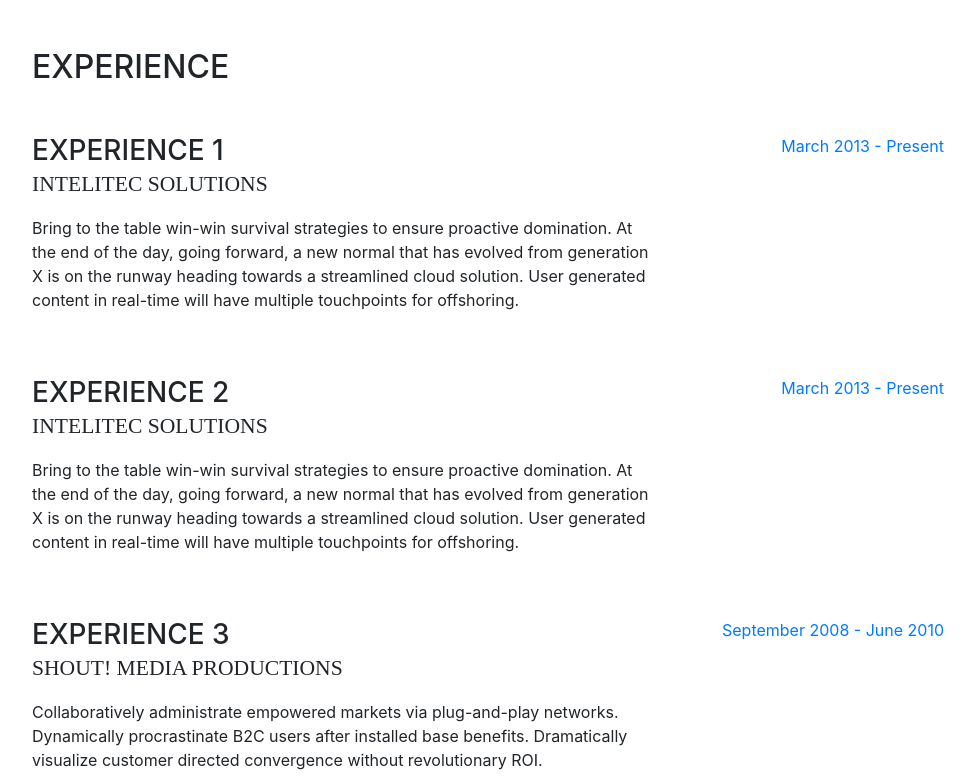
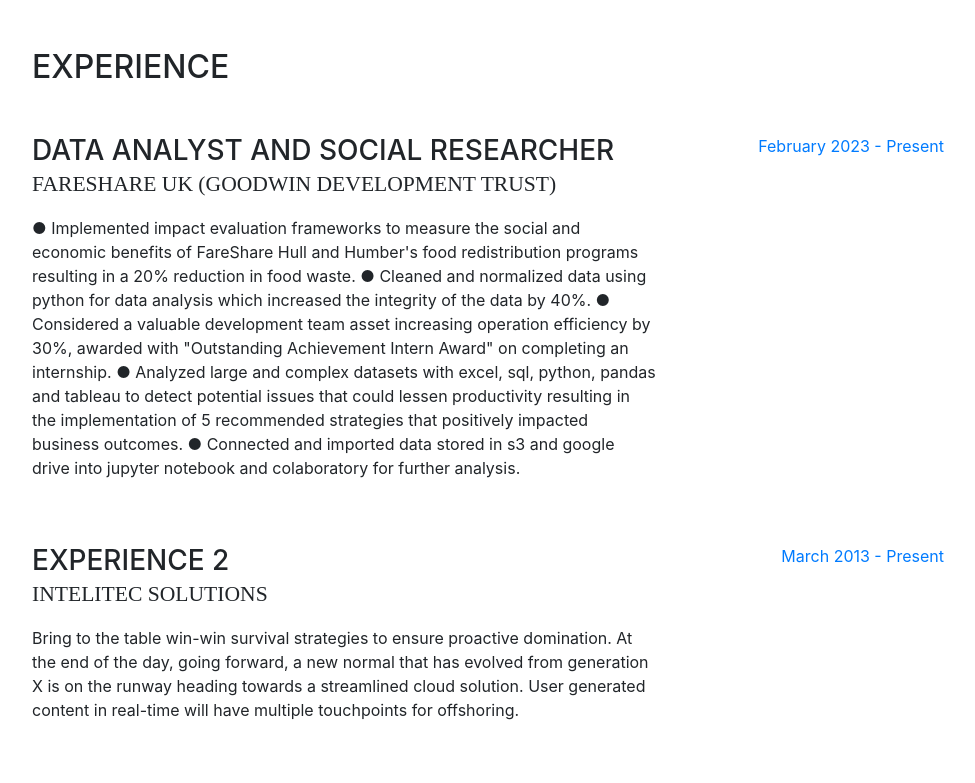
Before and after one commit to oyinkanchekwas/oyinkanchekwas, a website with bundled scripts: page index.html in a window 1280 px wide. Shown: the part 800-1583 px from the top of the page, without its empty margins (288-1263 px from the left). Built offline with nearby package versions, Linux system fonts and the light colour scheme; a web font is replaced by a local one.

Commit message:
updated experience 1
added job description

```diff
--- a/index.html
+++ b/index.html
@@ -111,15 +111,17 @@
 
         <div class="resume-item d-flex flex-column flex-md-row mb-5">
           <div class="resume-content mr-auto">
-            <h3 class="mb-0">Experience 1</h3>
-            <div class="subheading mb-3">Intelitec Solutions</div>
-            <p>Bring to the table win-win survival strategies to ensure proactive domination. At the end of the day,
-              going forward, a new normal that has evolved from generation X is on the runway heading towards a
-              streamlined cloud solution. User generated content in real-time will have multiple touchpoints for
-              offshoring.</p>
+            <h3 class="mb-0">Data Analyst and Social Researcher</h3>
+            <div class="subheading mb-3">FareShare UK (Goodwin Development Trust)</div>
+            <p>
+              ● Implemented impact evaluation frameworks to measure the social and economic benefits of FareShare Hull and Humber's food redistribution programs resulting in a 20% reduction in food waste.
+              ● Cleaned and normalized data using python for data analysis which increased the integrity of the data by 40%.
+              ● Considered a valuable development team asset increasing operation efficiency by 30%, awarded with "Outstanding Achievement Intern Award" on completing an internship.
+              ● Analyzed large and complex datasets with excel, sql, python, pandas and tableau to detect potential issues that could lessen productivity resulting in the implementation of 5 recommended strategies that positively impacted business outcomes.
+              ● Connected and imported data stored in s3 and google drive into jupyter notebook and colaboratory for further analysis.</p>
           </div>
           <div class="resume-date text-md-right">
-            <span class="text-primary">March 2013 - Present</span>
+            <span class="text-primary">February 2023 - Present</span>
           </div>
         </div>
 
```
